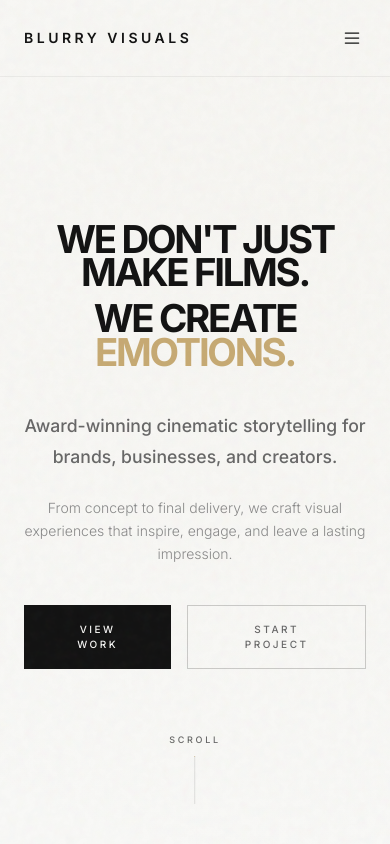
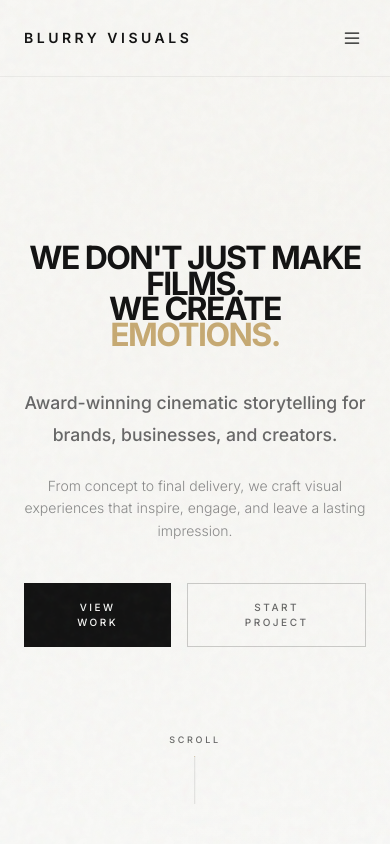
Before and after one commit to Rohitvish04/BLURRYVISUALS, a React (Vite) app: page /#/ in a window 390 px wide. Shown: the top 844 px of the page. Built offline with nearby package versions, Linux system fonts and the light colour scheme; a web font is replaced by a local one.

Commit message:
Refine hero headline spacing, prevent auto-wrap on desktop/tablet, and tighten line-height

```diff
--- a/src/sections/Hero/Hero.tsx
+++ b/src/sections/Hero/Hero.tsx
@@ -128,22 +128,22 @@ export default function Hero() {
           style={{ x: textParallaxX, y: textParallaxY }}
           className="w-full flex flex-col items-center justify-center"
         >
-          {/* Headline block (Exactly 2 major blocks) */}
+          {/* Headline block (Exactly 2 major blocks, non-wrapping on desktop/tablet) */}
           <motion.h1
             variants={containerVariants}
             initial="initial"
             animate="animate"
-            className="font-clash font-black text-[clamp(2.4rem,7.5vw,4.5rem)] md:text-[clamp(4.2rem,9vw,6.5rem)] lg:text-[clamp(5rem,10vw,8rem)] leading-[0.88] tracking-[-0.06em] uppercase text-[#111111]"
+            className="font-clash font-black text-[clamp(2rem,6.5vw,3.2rem)] md:text-[clamp(3.2rem,7vw,4.8rem)] lg:text-[clamp(4.2rem,5.8vw,6.8rem)] leading-[0.80] tracking-[-0.05em] uppercase text-[#111111] flex flex-col items-center"
           >
             {/* Block 1 */}
-            <span className="block overflow-hidden py-3 -my-3">
+            <span className="block overflow-hidden py-1 -my-1 md:whitespace-nowrap">
               <motion.span variants={lineVariants} className="inline-block">
                 WE DON'T JUST MAKE FILMS.
               </motion.span>
             </span>
 
             {/* Block 2 */}
-            <span className="block overflow-hidden py-3 -my-3">
+            <span className="block overflow-hidden py-1 -my-1 md:whitespace-nowrap">
               <motion.span variants={lineVariants} className="inline-block">
                 WE CREATE <span className="text-[#C6A972]">EMOTIONS.</span>
               </motion.span>
```
